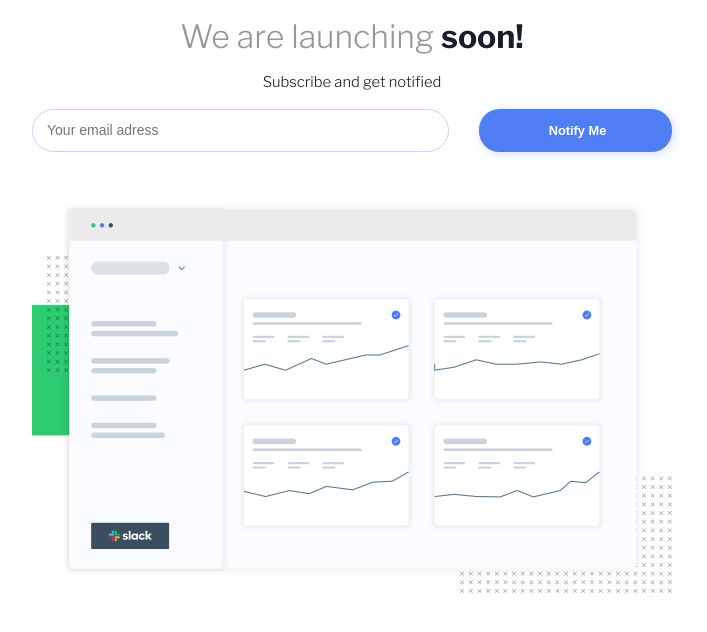
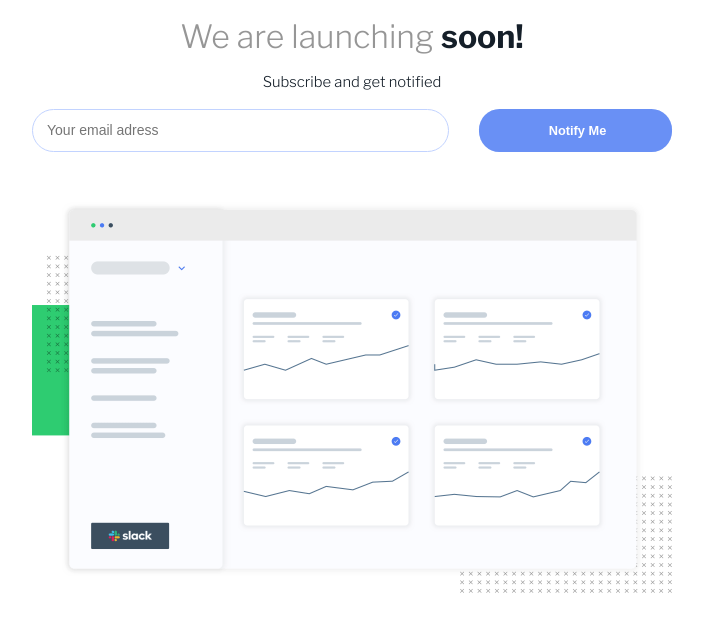
Before and after one commit to FaridJunior/ping-coming-soon-page-master, a plain HTML site: page index.html in a window 1280 px wide. In both pictures the pointer is over the input "Notify Me". Shown: the part 108-740 px from the top of the page, without its empty margins (288-995 px from the left). Drawn offline with nearby package versions, Linux system fonts and the light colour scheme.

Commit message:
add shadow for notify me button when hover

```diff
--- a/style.css
+++ b/style.css
@@ -109,9 +109,8 @@ form.error .error__message {
   border: 0.5px solid rgb(255, 0, 76);
 }
 
-section.intro button:hover {
-  color: #fff;
-  background-color: var(--primary2-soft-Magenta);
+.s1 header form input[type="submit"]:hover {
+  box-shadow: inset 0px 0px 0px 40px rgba(255, 255, 255, 0.144);
 }
 
 .dashboard__img {
```
